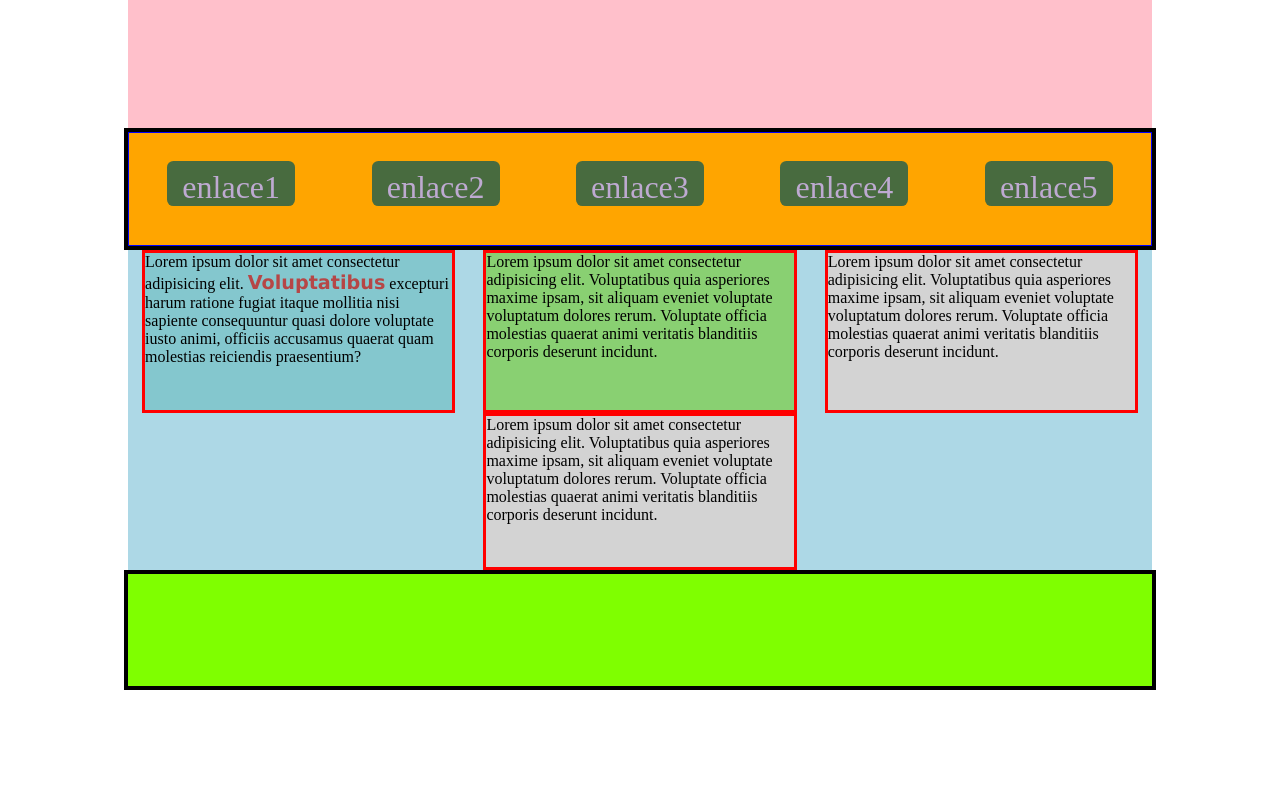
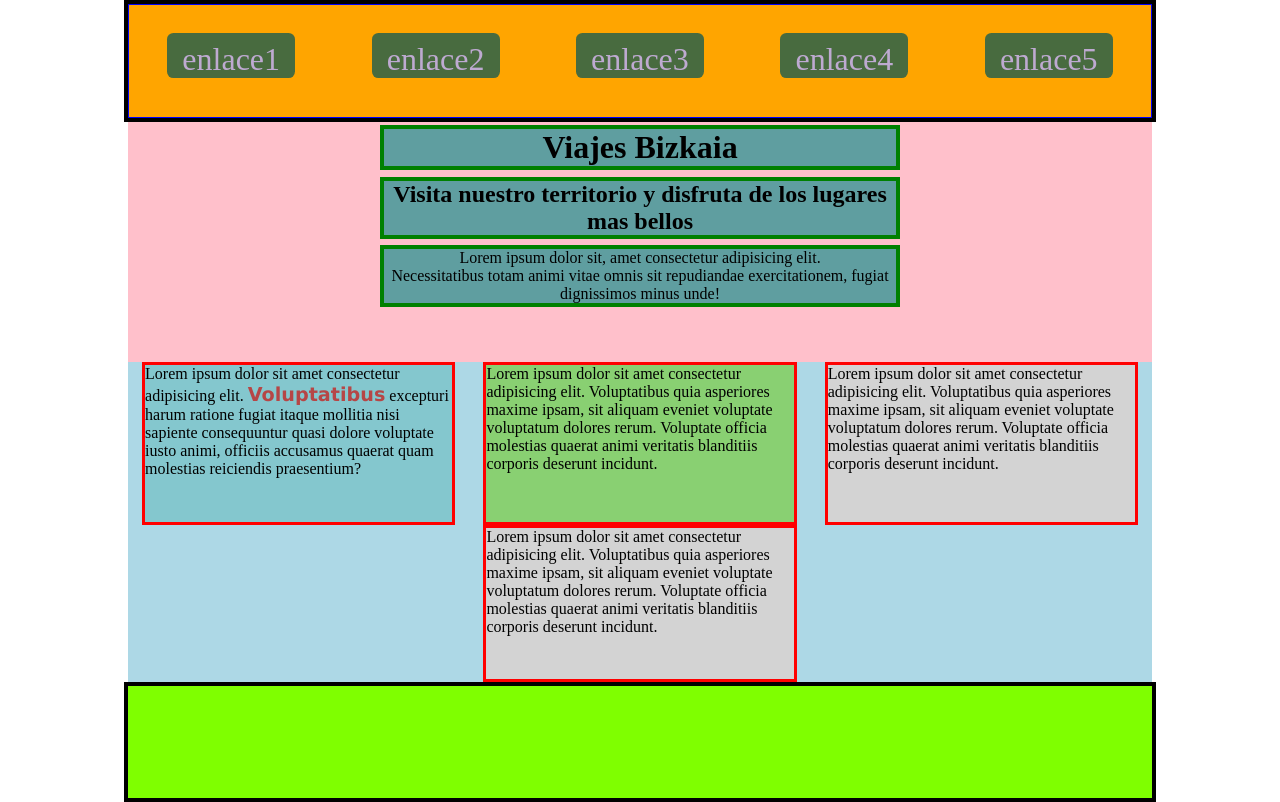
Before and after one commit to nereasaga/proyecto_basico, a plain HTML site: page index.html in a window 1280 px wide. Drawn offline with Linux system fonts and the light colour scheme.

Commit message:
flex main axis e inversion alineacion

```diff
--- a/index.html
+++ b/index.html
@@ -11,9 +11,6 @@
 </head>
 <body>
 
-    <header>
-
-    </header>
     <nav class="ponerBorde">
         <ul>
             <li class="menu"><a href="">enlace1</a></li>
@@ -23,6 +20,15 @@
             <li class="menu"><a href="">enlace5</a></li>
         </ul>
     </nav>
+
+    <header>
+        <h1>Viajes Bizkaia</h1>
+        <h2>Visita nuestro territorio y disfruta de los lugares mas bellos</h2>
+        <p>Lorem ipsum dolor sit, amet consectetur adipisicing elit. <br> Necessitatibus
+            totam animi vitae omnis sit repudiandae exercitationem, fugiat dignissimos minus unde!</p>
+
+    </header>
+
     <main id="principal">
         <div class="izda"> Lorem ipsum dolor sit amet consectetur adipisicing elit.
             <a href="#" target="_blank">Voluptatibus</a> excepturi harum ratione fugiat itaque mollitia nisi sapiente consequuntur quasi dolore voluptate iusto animi, officiis accusamus quaerat quam molestias reiciendis praesentium?
--- a/style.css
+++ b/style.css
@@ -12,7 +12,7 @@
         header,nav,main,footer {width: 80%;
                                 margin: 0 auto;}
 
-        header{ min-height: 8rem;
+        header{ min-height: 15rem;
                 background-color: pink;}
         nav{width: 80%;
             min-height: 7rem;
@@ -66,6 +66,17 @@
                         color: rgb(72, 107, 63);
                         transition: 500ms;}
 
+        header {display: flex;
+                flex-direction: column;
+                align-items: center;
+                justify-content: flex-start;}
+
+        h1, h2, p {width: 50%;
+                    background-color: cadetblue;
+                    margin: 0.2rem;
+                    border: 0.3rem solid green;
+                    text-align: center;}
+
         /*  Codigo pagina en tablet   */
 
         @media screen and (max-width:900px)  {
```
